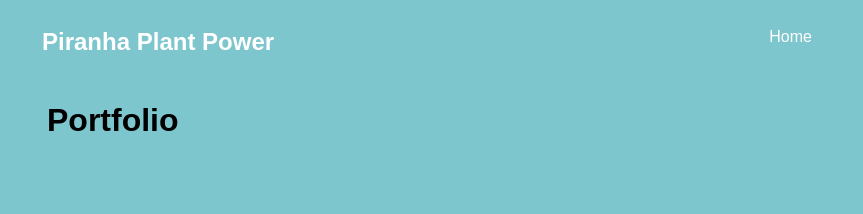
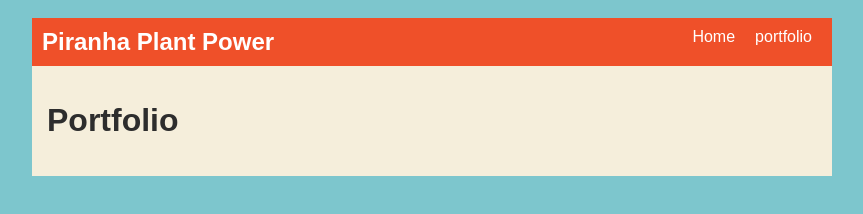
Before and after one commit to ephraimfrey/ephraimfrey.github.io, a plain HTML site: page portfolio.html in a window 1280 px wide. Shown: the whole page, without its empty margins (208-1071 px from the left). Drawn offline with nearby package versions, Linux system fonts and the light colour scheme; no server answers.

Commit message:
add portfolio.html file

```diff
--- a/portfolio.html
+++ b/portfolio.html
@@ -5,7 +5,7 @@
         <style type="text/css">
             body {
                 background: rgb(125, 198, 205);
-                color: rbg(45, 45, 45);
+                color: rgb(45, 45, 45);
                 padding: 10px;
                 font-family: arial;
             }
@@ -18,19 +18,21 @@
                 margin: auto;
             }
             nav {
-                background: rgb(239, 80, 41)
+                background: rgb(239, 80, 41);
                 margin: 0 auto;
                 display: flex;
                 padding: 10px;
             }
             nav header {
                 display: flex;
-                algin-items: cemter;
+                align-items: center;
                 color: rgb(255, 255, 255);
                 flex: 1;
             }
             nav ul {
                 list-style-image: none;
+                border: 2px solid orange;
+                border-radius: 25px;
             }
             nav li {
                 display: inline-block;
@@ -41,7 +43,7 @@
                 color: #fff;
             }
             main {
-                background: rgb(245, 238, 219)
+                background: rgb(245, 238, 219);
                 display: flex;
             }
             .content {
@@ -79,6 +81,8 @@
             <ul>
                 <li><a href="index.html"> Home</a>
                 </li>
+                <li><a href="index.html"> portfolio</a>
+                </li>
             </ul>
         </nav>
         <main>
```
